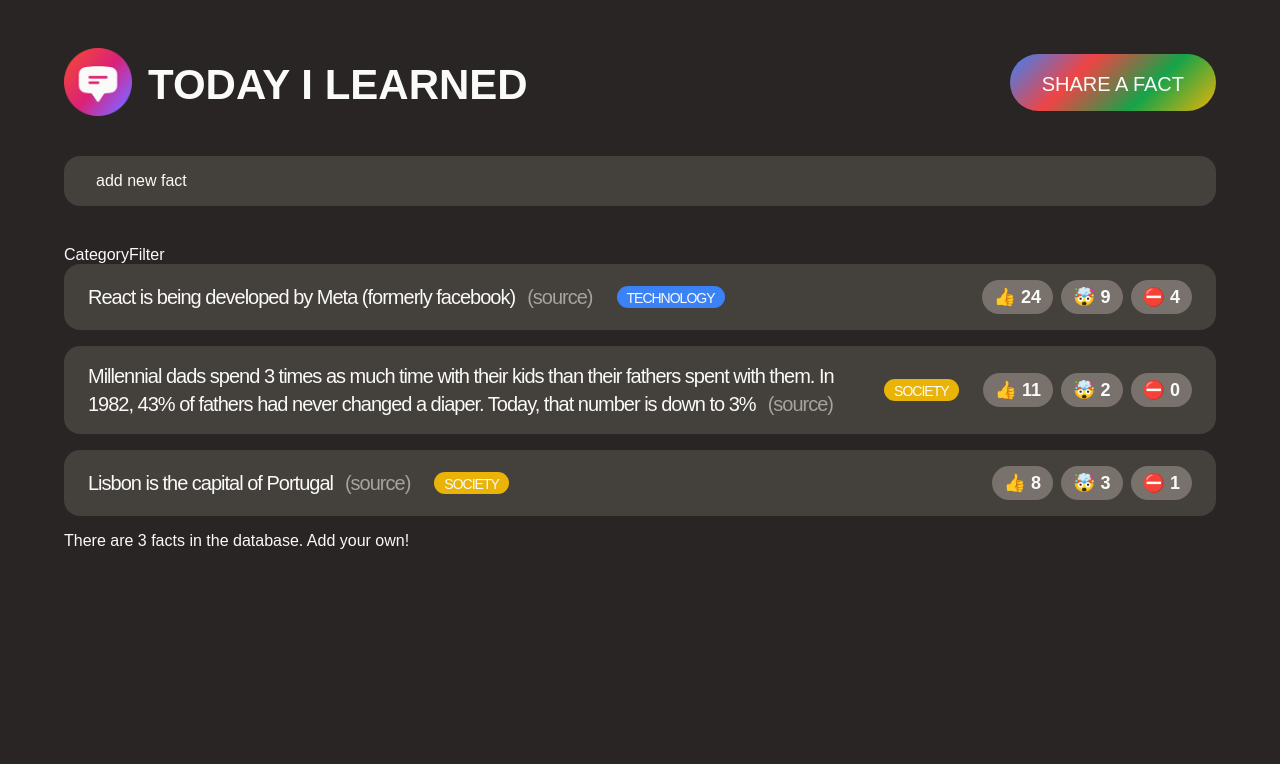
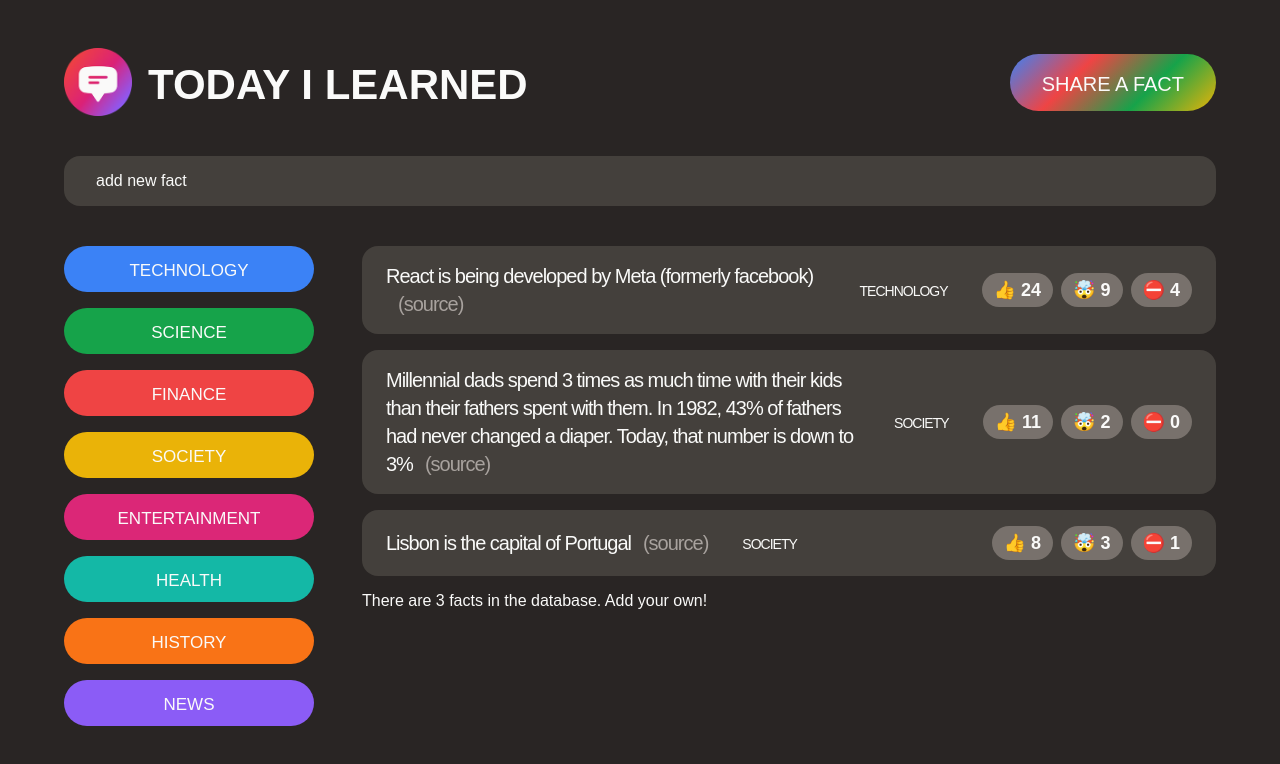
Before and after one commit to rongyue1/today-i-learned, a React (Create React App) app: page / in a window 1280 px wide. Shown: the top 764 px of the page. Built offline with nearby package versions, Linux system fonts and the light colour scheme; a web font is replaced by a local one.

Commit message:
edit CategoryFilter

```diff
--- a/src/App.js
+++ b/src/App.js
@@ -9,7 +9,7 @@ function App() {
     <>
       <Header />
       <NewFactForm />
-      <main>
+      <main className="main">
         <CategoryFilter />
         <FactList />
       </main>
--- a/src/components/CategoryFilter.jsx
+++ b/src/components/CategoryFilter.jsx
@@ -1,4 +1,30 @@
 function CategoryFilter() {
-  return <aside>CategoryFilter</aside>;
+  const CATEGORIES = [
+    { name: "technology", color: "#3b82f6" },
+    { name: "science", color: "#16a34a" },
+    { name: "finance", color: "#ef4444" },
+    { name: "society", color: "#eab308" },
+    { name: "entertainment", color: "#db2777" },
+    { name: "health", color: "#14b8a6" },
+    { name: "history", color: "#f97316" },
+    { name: "news", color: "#8b5cf6" },
+  ];
+
+  return (
+    <aside>
+      <ul>
+        {CATEGORIES.map((category) => (
+          <li className="category">
+            <button
+              className="btn btn-category"
+              style={{ backgroundColor: category.color }}
+            >
+              {category.name}
+            </button>
+          </li>
+        ))}
+      </ul>
+    </aside>
+  );
 }
 export default CategoryFilter;
--- a/src/components/Fact.jsx
+++ b/src/components/Fact.jsx
@@ -25,7 +25,7 @@ function Fact({ props }) {
         </p>
         <span
           className="tag"
-          style={{ backgroundColor: CATEGORIES.find(findColor).color }}
+          style={{ backgrounColor: CATEGORIES.find(findColor).color }}
         >
           {props.category}
         </span>
--- a/src/style.css
+++ b/src/style.css
@@ -12,7 +12,7 @@ body {
 }
 
 /* MAIN LAYOUT */
-.container {
+#root {
   max-width: 1500px;
   margin: 0 auto;
 }
```
Also changed, not shown: public/index.html (+0 -14 lines), v1/index.html (deleted, +0 -11 lines).
